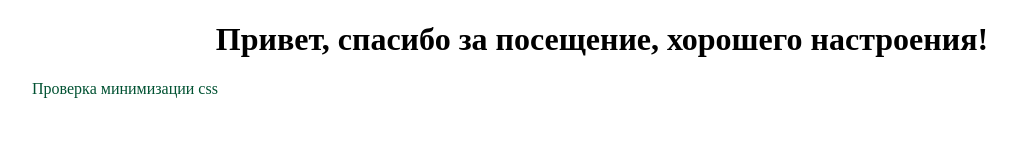
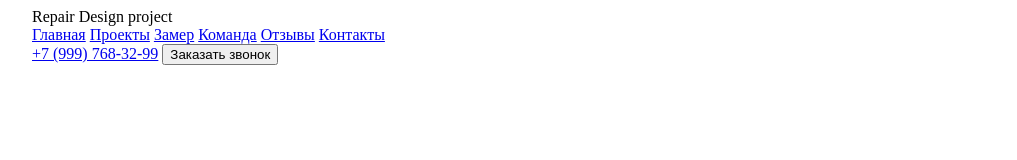
Before and after one commit to demiusdelph-developer/webstart, a website: page index.html in a window 1280 px wide. Shown: the whole page, without its empty margins (38-1055 px from the left). Drawn offline with Linux system fonts and the light colour scheme.

Commit message:
refact: rewrite data in index.html > add header

```diff
--- a/index.html
+++ b/index.html
@@ -8,9 +8,27 @@
   <link rel="stylesheet" href="css/style.min.css">
 </head>
 <body>
-  <div class="container">
-    <h1 class="head_text">Привет, спасибо за посещение, хорошего настроения!</h1>
-    <span class="text">Проверка минимизации css</span>
-  </div>
+  <header class="header">
+    <div class="container">
+      <div class="menu">
+        <span src="" alt="" class="logo menu__logo">Repair Design project</span>
+        <nav class="nav menu__nav">
+          <a href="#" class="nav__item">Главная</a>
+          <a href="#" class="nav__item">Проекты</a>
+          <a href="#" class="nav__item">Замер</a>
+          <a href="#" class="nav__item">Команда</a>
+          <a href="#" class="nav__item">Отзывы</a>
+          <a href="#" class="nav__item">Контакты</a>
+        </nav>
+        <div class="contacts menu__contacts">
+          <a href="tel:+79997683299" class="show contacts__phone">+7 (999) 768-32-99</a>
+          <button class="button contacts__button button--primary">Заказать звонок</button>
+        </div>
+      </div>
+      <!-- Меню -->
+    </div>
+    <!-- Контейнер -->
+  </header>
+  <!-- Хедер -->
 </body>
 </html>
```
